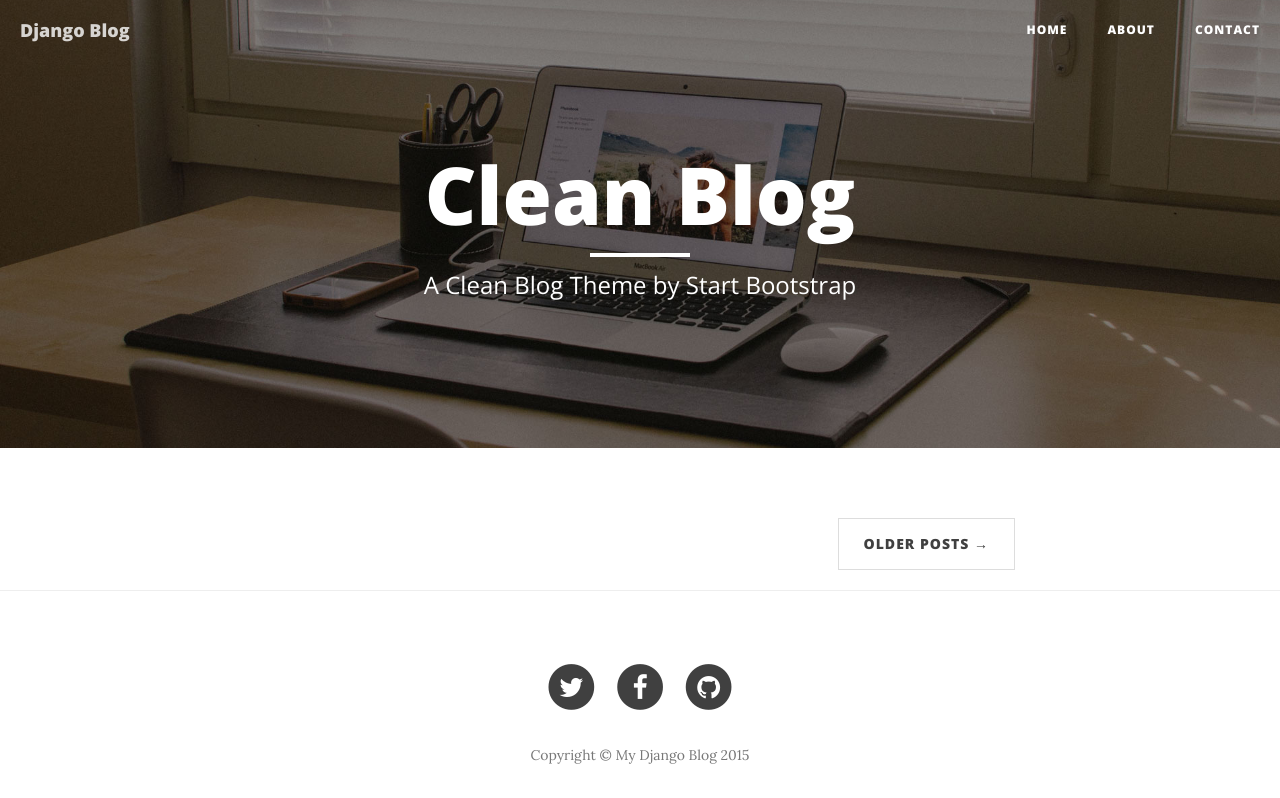
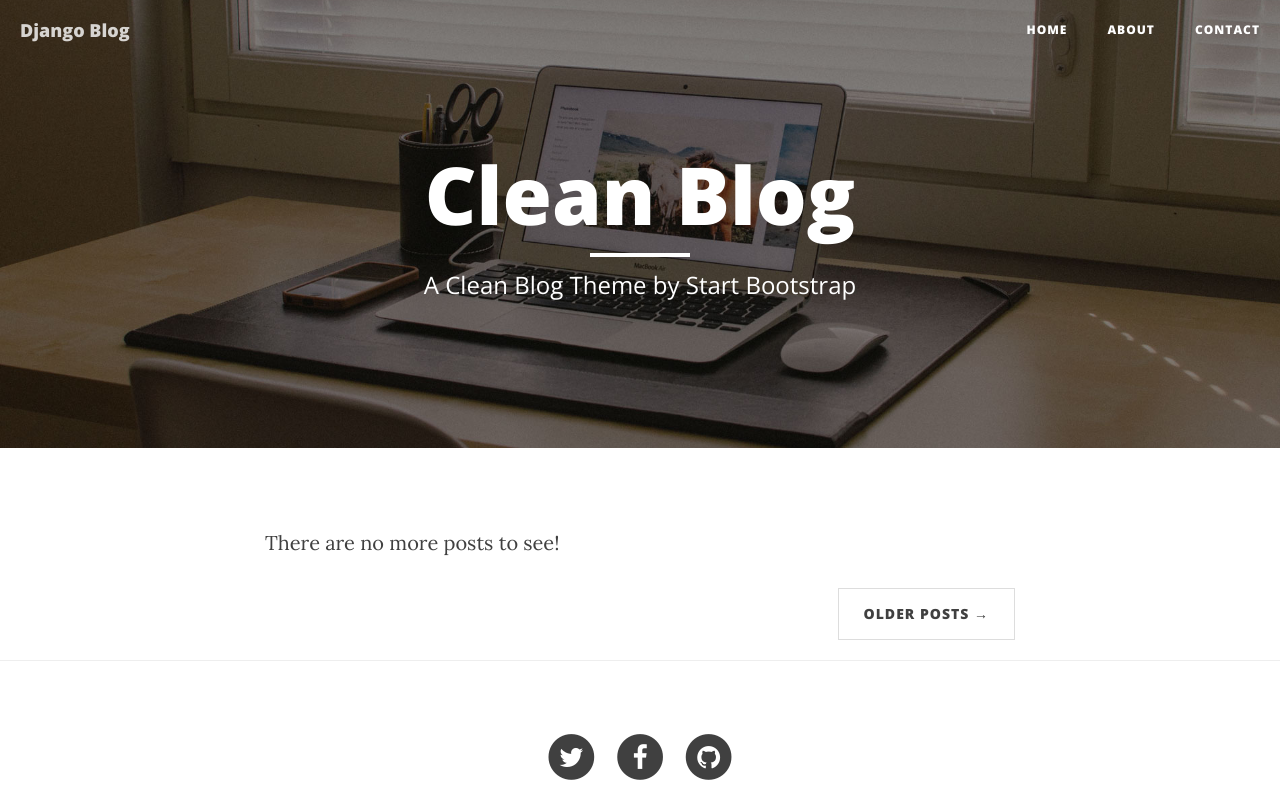
Before and after one commit to Belev/learning, a Django app: page / in a window 1280 px wide. Shown: the top 798 px of the page. Before the commit the page ends 764 px from the top, so only its background shows below. Run offline with Django 3.2, Linux system fonts and the light colour scheme; data that the repository does not hold is empty; some libraries are stand-ins or nearby versions.

Commit message:
Posts paging added. Currently showing 4 post on a page.

```diff
--- a/Python/django_blog/django_blog/templates/index.html
+++ b/Python/django_blog/django_blog/templates/index.html
@@ -26,6 +26,10 @@
     <div class="container">
         <div class="row">
             <div class="col-lg-8 col-lg-offset-2 col-md-10 col-md-offset-1">
+                {% if not posts %}
+                <p> There are no more posts to see!</p>
+                {% endif %}
+
                 {% for post in posts %}
                 <div class="post-preview">
                     <a href="{% url 'post_detail' post.id %}">
@@ -33,7 +37,7 @@
                             {{ post.title }}
                         </h2>
                         <h3 class="post-subtitle">
-                            {% if '{{ post.subtitle }}' %} {{ post.subtitle }} {% endif %}
+                            {% if post.subtitle %} {{ post.subtitle }} {% endif %}
                         </h3>
                     </a>
                     <p class="post-meta">Posted by <a href="#">{{ post.author }}</a> on {{ post.created_on }}</p>
@@ -43,7 +47,7 @@
                 <!-- Pager -->
                 <ul class="pager">
                     <li class="next">
-                        <a href="#">Older Posts &rarr;</a>
+                        <a href="{% url 'at_page' next_page_number %}">Older Posts &rarr;</a>
                     </li>
                 </ul>
             </div>
--- a/Python/django_blog/django_blog/urls.py
+++ b/Python/django_blog/django_blog/urls.py
@@ -12,6 +12,7 @@ sitemaps = {
 urlpatterns = patterns('',
 
                        url(r'^$', views.index, name='index'),
+                       url(r'^(?P<page_number>\d*)$', views.index, name='at_page'),
                        url(r'^about/$', views.about, name='about'),
                        url(r'^contact/$', views.contact, name='contact'),
 
--- a/Python/django_blog/django_blog/views.py
+++ b/Python/django_blog/django_blog/views.py
@@ -4,9 +4,19 @@ from django.contrib.sitemaps import Sitemap
 from post.models import Post
 
 
-def index(request):
-    posts = Post.objects.all()
-    return render(request, 'index.html', {'posts': posts})
+def index(request, page_number=''):
+    POSTS_ON_PAGE = 4
+
+    if not page_number:
+        page_number = 0
+
+    page_number = int(page_number)
+    from_index = page_number * POSTS_ON_PAGE
+    to_index = from_index + POSTS_ON_PAGE
+    posts = Post.objects.order_by('-created_on')[from_index:to_index]
+
+    next_page_number = page_number + 1
+    return render(request, 'index.html', {'posts': posts, 'next_page_number': next_page_number})
 
 
 def about(request):
```
